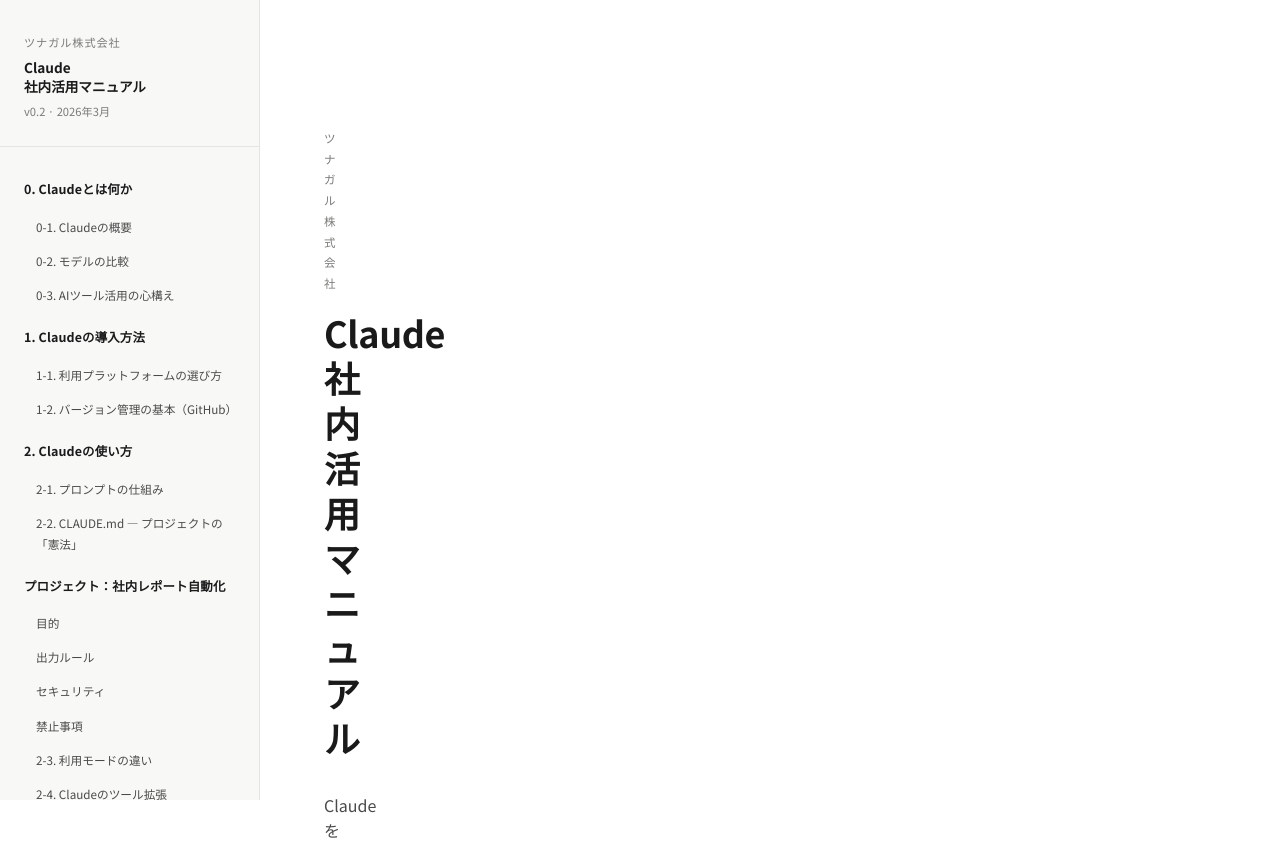
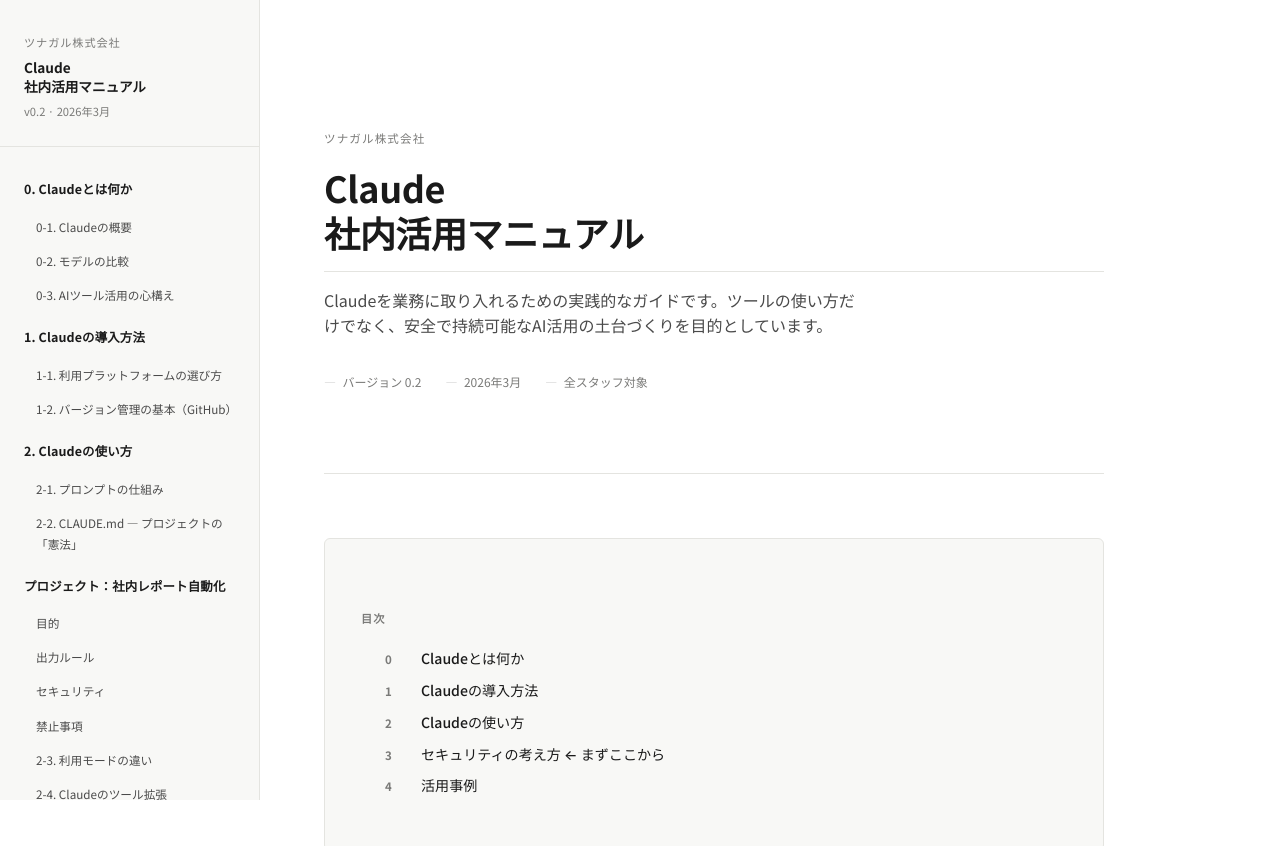
Before and after one commit to Tsunagaru-Inc/claude-manual, a plain HTML site: page index.html in a window 1280 px wide. Shown: the top 846 px of the page. Drawn offline with Linux system fonts and the light colour scheme.

Commit message:
fix(html): drop grid layout — fixed sidebar + margin-left is sufficient
Grid + position:fixed caused the sidebar to vacate its column, pushing
main into the 260px track then a further 260px margin-left left near-zero
content width. Plain margin-left on main is correct.

```diff
--- a/index.html
+++ b/index.html
@@ -43,8 +43,6 @@ body {
 
 /* ── Layout ───────────────────────────────────────────────── */
 .layout {
-  display: grid;
-  grid-template-columns: var(--nav-w) 1fr;
   min-height: 100vh;
 }
 
@@ -131,7 +129,6 @@ nav .nav-h1 > a.active {
 main {
   margin-left: var(--nav-w);
   padding: 4rem 4rem 8rem;
-  max-width: calc(var(--nav-w) + var(--content-max));
 }
 
 .content {
```
